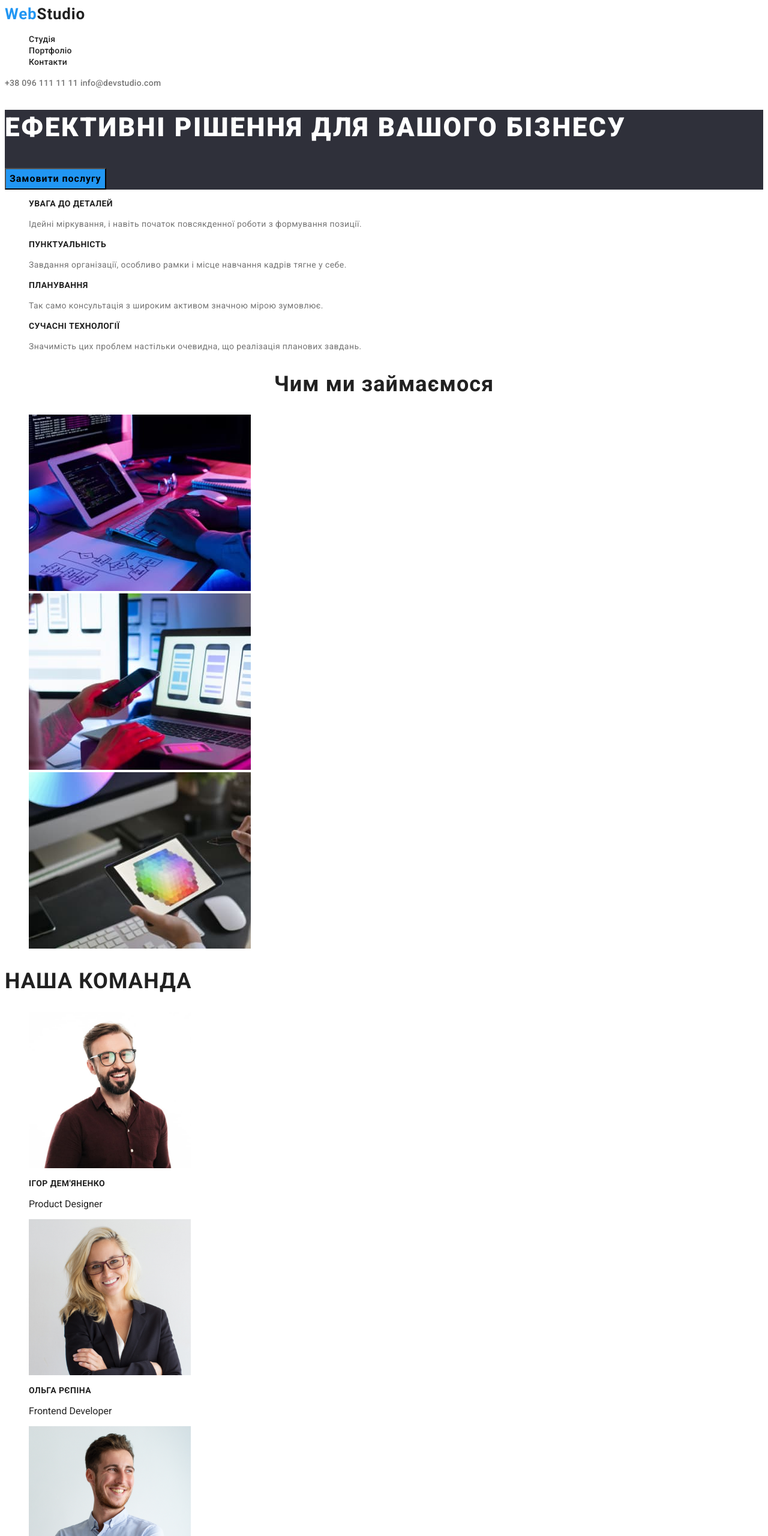
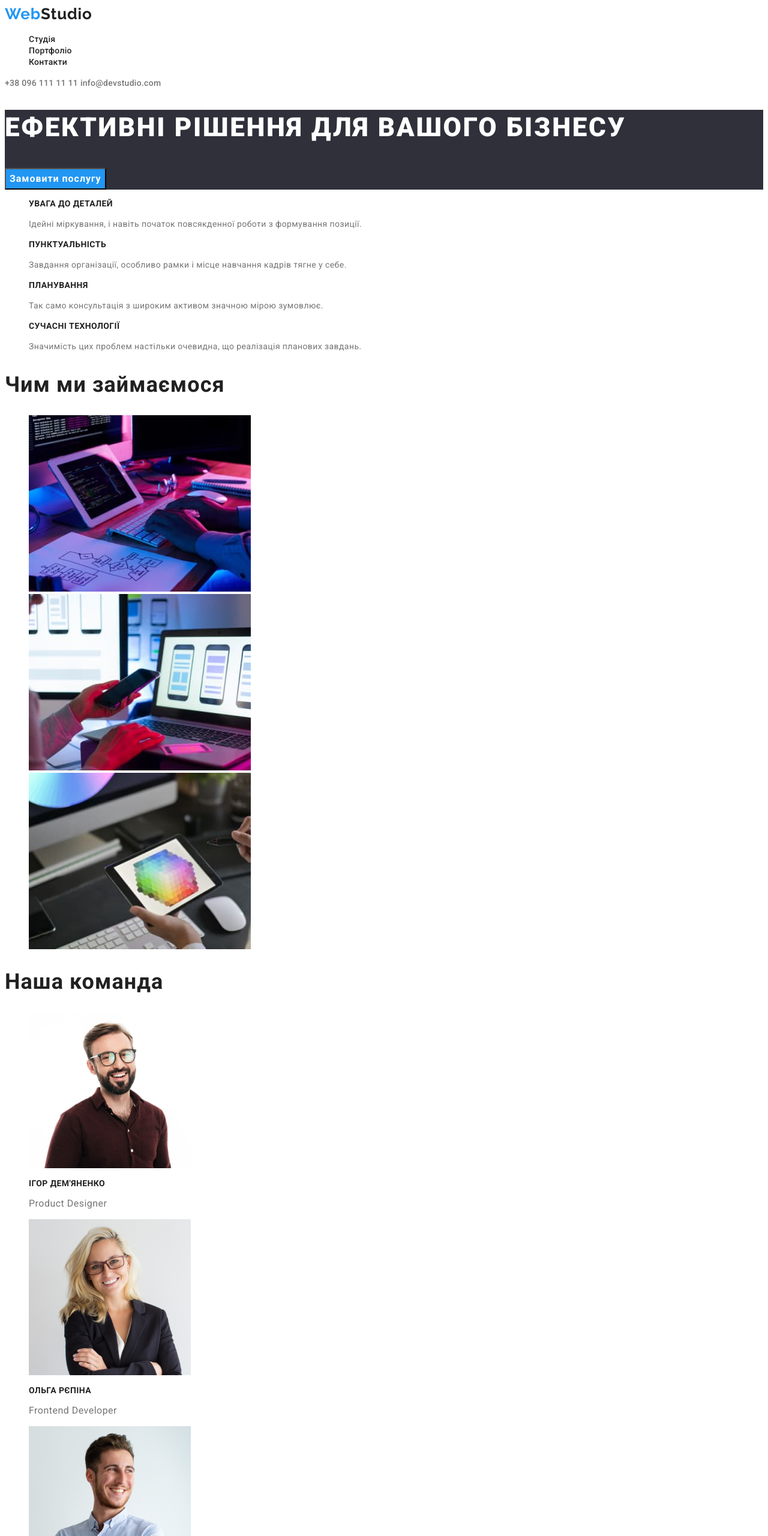
Before and after one commit to viktoriia-2002/goit-markup-hw-01, a plain HTML site: page index.html in a window 1280 px wide. Shown: the top 2560 px of the page at 60% size. Drawn offline with Linux system fonts and the light colour scheme.

Commit message:
goit-markup-hw-01

```diff
--- a/css/style.css
+++ b/css/style.css
@@ -20,7 +20,7 @@ body {
 }
 
 .btn {
-  font-family: inherit;
+  font-family: 'Roboto';
   font-weight: 700;
   font-size: 16px;
   line-height: 1.9;
@@ -29,7 +29,6 @@ body {
 }
 /* yvaga do detalii */
 .subtitle {
-  font-family: inherit;
   font-weight: 700;
   font-size: 14px;
   line-height: 1.14;
@@ -40,7 +39,7 @@ body {
 .pre-title {
   font-weight: 700;
   font-size: 36px;
-  line-height: 1.16;
+  line-height: 1.17;
   letter-spacing: 0.03em;
 }
 
@@ -49,13 +48,13 @@ body {
   font-size: 18px;
   line-height: 2;
   letter-spacing: 0.06em;
-  color: var(--primary-header-color);
 }
 
 /* ------------HEADER--------------*/
 
 .header-logo,
 .footer-logo {
+  font-family: "Raleway";
   font-weight: 700;
   font-size: 26px;
   line-height: 1.19;
@@ -65,6 +64,7 @@ body {
 
 .header-logo-span,
 .footer-logo-span {
+  font-family: "Raleway";
   color: var(--primary-header-color);
   margin-left: -7px;
 }
@@ -122,13 +122,13 @@ body {
 }
 
 .solutions-btn {
+  color: #ffffff;
   background: var(--accent-color);
 }
 
 /* ------------Section Solutions--------------*/
 
 .sub-title {
-  font-family: "Roboto";
   font-weight: 700;
   font-size: 14px;
   line-height: 16px;
@@ -136,9 +136,8 @@ body {
   text-transform: uppercase;
 }
 .specifics-text {
-  font-family: "Roboto";
   font-size: 14px;
-  line-height: 0.58;
+  line-height: 1.7;
   letter-spacing: 0.03em;
 }
 
@@ -163,11 +162,6 @@ body {
 /* ------------Our-business--------------*/
 
 .our-business-title {
-  font-weight: 700;
-  font-size: 36px;
-  line-height: 1.16;
-  text-align: center;
-  letter-spacing: 0.03em;
   color: var(--primary-header-color);
 }
 
@@ -176,15 +170,14 @@ body {
 /* ------------Our-team--------------*/
 
 .our-team-title {
-  font-weight: 700;
-  line-height: 1.16;
-  letter-spacing: 0.03em;
-  text-transform: uppercase;
   color: var(--primary-header-color);
 }
 
-.our-team-title {
-  color: var(--primary-header-color);
+.our-team-text {
+  font-size: 16px;
+  line-height: 1.18;
+  letter-spacing: 0.03em;
+  color: var(--secondary-color);
 }
 /* ------------Our-team--------------*/
 
@@ -192,8 +185,11 @@ footer {
   background-color: #2f303a;
 }
 
+.our-team-subtitle {
+  color: var(--primary-header-color);
+}
+
 .footer-link {
-  font-family: "Roboto";
   font-style: normal;
   font-weight: 400;
   font-size: 14px;
@@ -236,6 +232,10 @@ footer {
   border-radius: 4px;
 }
 
+.our-portfolio-title {
+  color: var(--primary-header-color);
+}
+
 .portfolio-btn:hover,
 .portfolio-btn:focus {
   background-color: var(--accent-color);
--- a/index.html
+++ b/index.html
@@ -20,7 +20,8 @@
     <nav class="header-nav">
       <ul class="header-list list">
         <li><a class="header-link link" href="">Студія</a></li>
-        <li><a class="header-link link" href="">Портфоліо</a></li>
+        <li><a class="header-link link" href="http://127.0.0.1:5500/portfolio.index.html " target=”_blank”>Портфоліо</a>
+        </li>
         <li><a class="header-link link" href="">Контакти</a></li>
       </ul>
     </nav>
@@ -116,7 +117,8 @@
       <address>
         <ul class="footer-nav list">
           <li>
-          <a class="footer-link-address link" href="https://goo.gl/maps/dssPtxW2memMisd88">м. Київ, пр-т Лесі Українки, 26</a>
+            <a class="footer-link-address link" href="https://goo.gl/maps/dssPtxW2memMisd88">м. Київ, пр-т Лесі
+              Українки, 26</a>
           </li>
           <li><a class="footer-link link" href="mailto:info@devstudio.com">info@devstudio.com</a></li>
           <li><a class="footer-link link" href="tel:++380961111111">+38 096 111 11 11</a></li>
```
Lines whose indentation alone changed are shown as unchanged.
